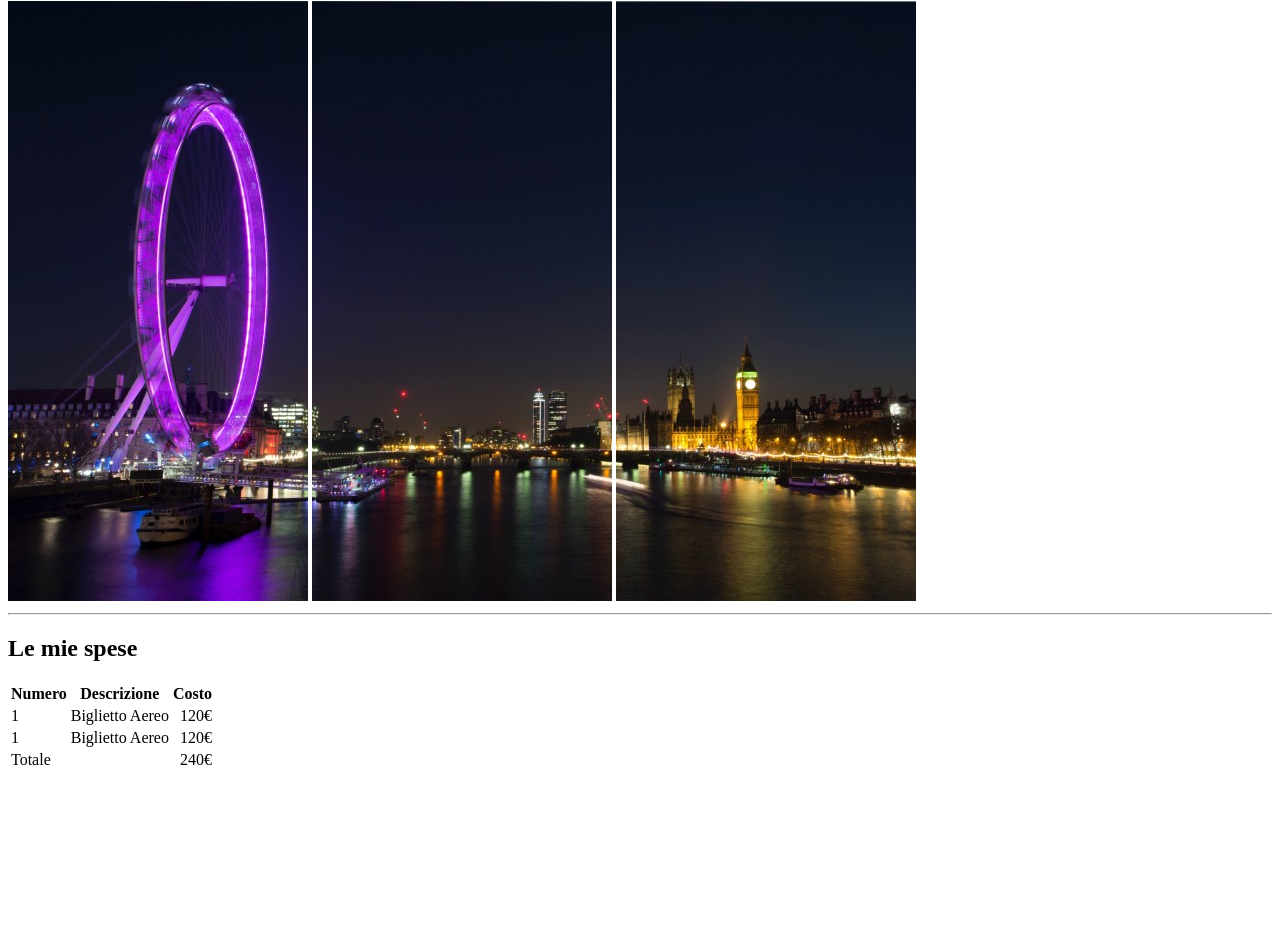
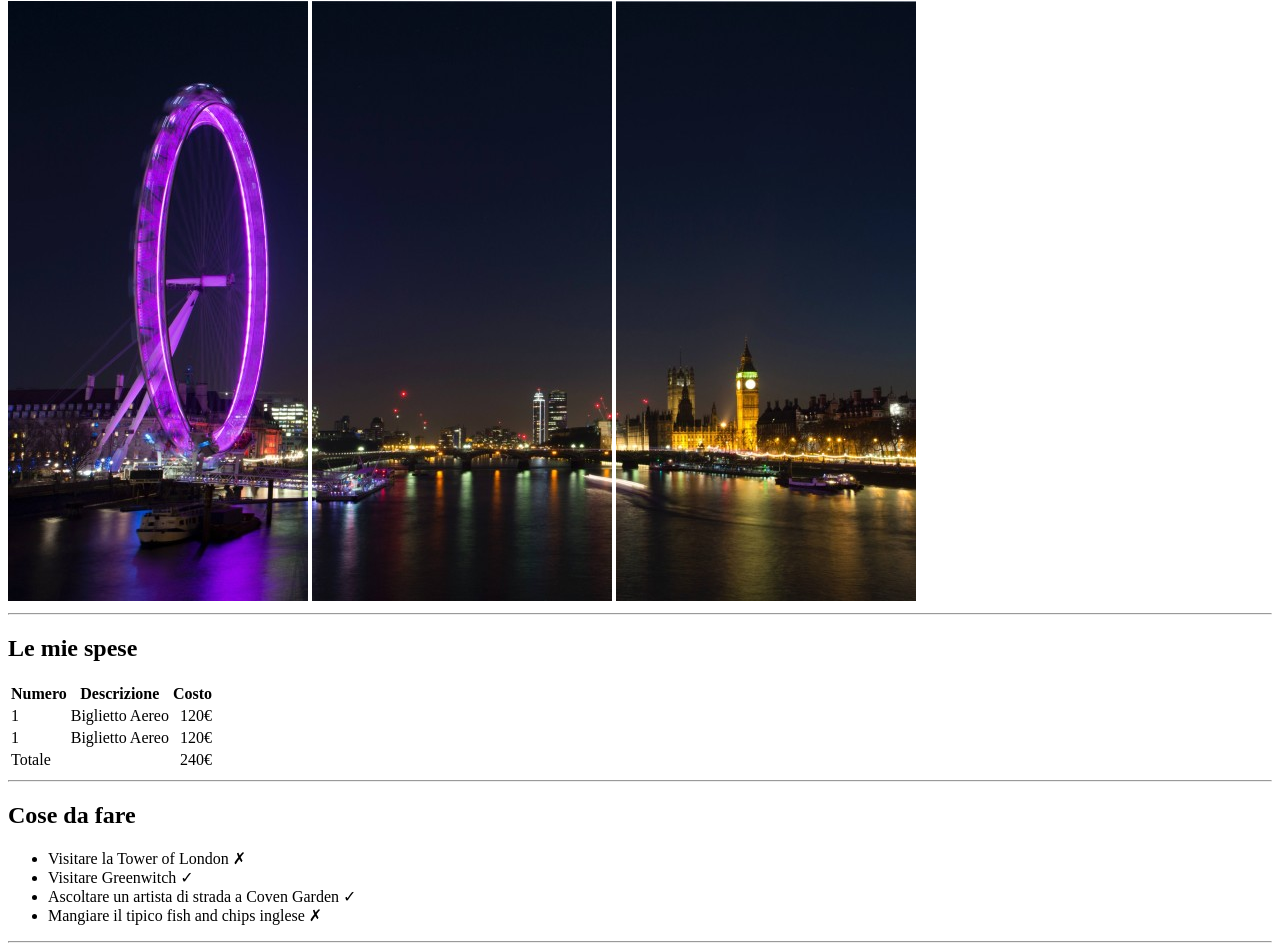
Before and after one commit to SimoneFerrini/html-london-trip, a plain HTML site: page index.html in a window 1280 px wide. Shown: the part 79-1030 px from the top of the page. Before the commit the page ends 859 px from the top, so only its background shows below. Drawn offline with Linux system fonts and the light colour scheme.

Commit message:
sezione cosa fare

```diff
--- a/index.html
+++ b/index.html
@@ -53,8 +53,23 @@
                         </tr>
                     </tfoot>
                 </table>
-                <!--/spese-->
+            <!--/spese-->
            </div>
+
+           <hr>
+           <!--cosaFare-->
+           <div>
+                <h2>Cose da fare</h2>
+                <ul>
+                    <li>Visitare la Tower of London &cross;</li>
+                    <li>Visitare Greenwitch &check;</li>
+                    <li>Ascoltare un artista di strada a Coven Garden &check;</li>
+                    <li>Mangiare il tipico fish and chips inglese &cross;</li>
+                </ul>
+           </div>
+
+           <hr>
+           <!--/cosaFare-->
 
         </main>
         <!--copyright, uso un h6 perchè voglio sia chiaro che il progetto è mio e soprattutto non possiamo ancora utilizzare css per estetica-->
```
